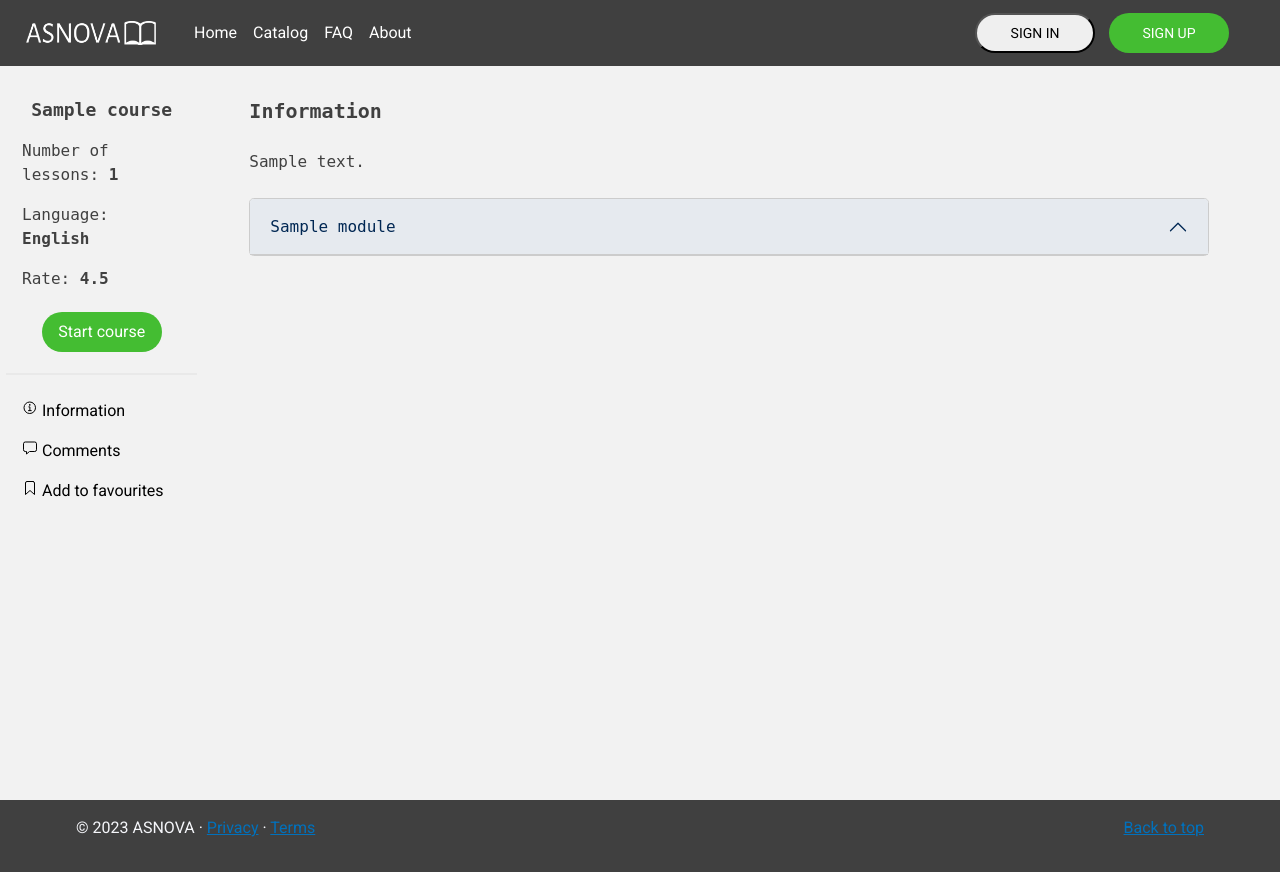
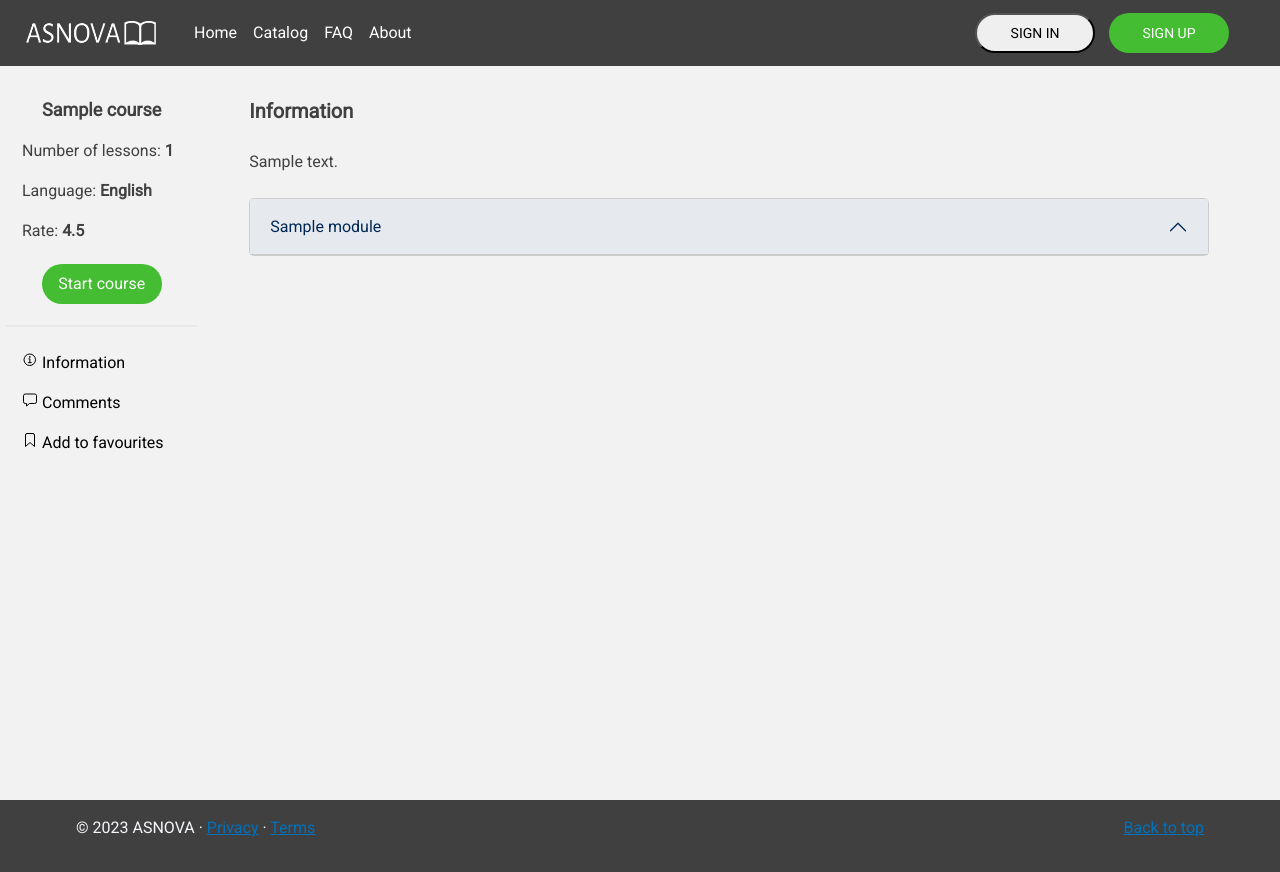
Before and after one commit to ADv0rnik/Nova, a Django app: a page that uses courses/templates/course_view.html in a window 1280 px wide. Run offline with Django 4.2, Linux system fonts and the light colour scheme; tables that the repository leaves empty hold one stand-in row (values such as "Sample post"); some libraries are stand-ins or nearby versions.

Commit message:
Remove Ubuntu font from course_list style

```diff
--- a/courses/templates/course_view.html
+++ b/courses/templates/course_view.html
@@ -16,7 +16,6 @@
     .nav-course-title {
       text-align: center;
       font-style: normal;
-      font-family: 'Ubuntu', monospace;
       font-weight: 400;
       font-display: swap;
       font-size: 18px;
@@ -24,7 +23,6 @@
 
     .nav-course-info {
       font-size: 16px;
-      font-family: 'Ubuntu', monospace;
     }
 
     .nav-link {
@@ -50,7 +48,6 @@
 
     .content {
       font-style: normal;
-      font-family: 'Ubuntu', monospace;
       font-size: 16px;
     }
 
```
